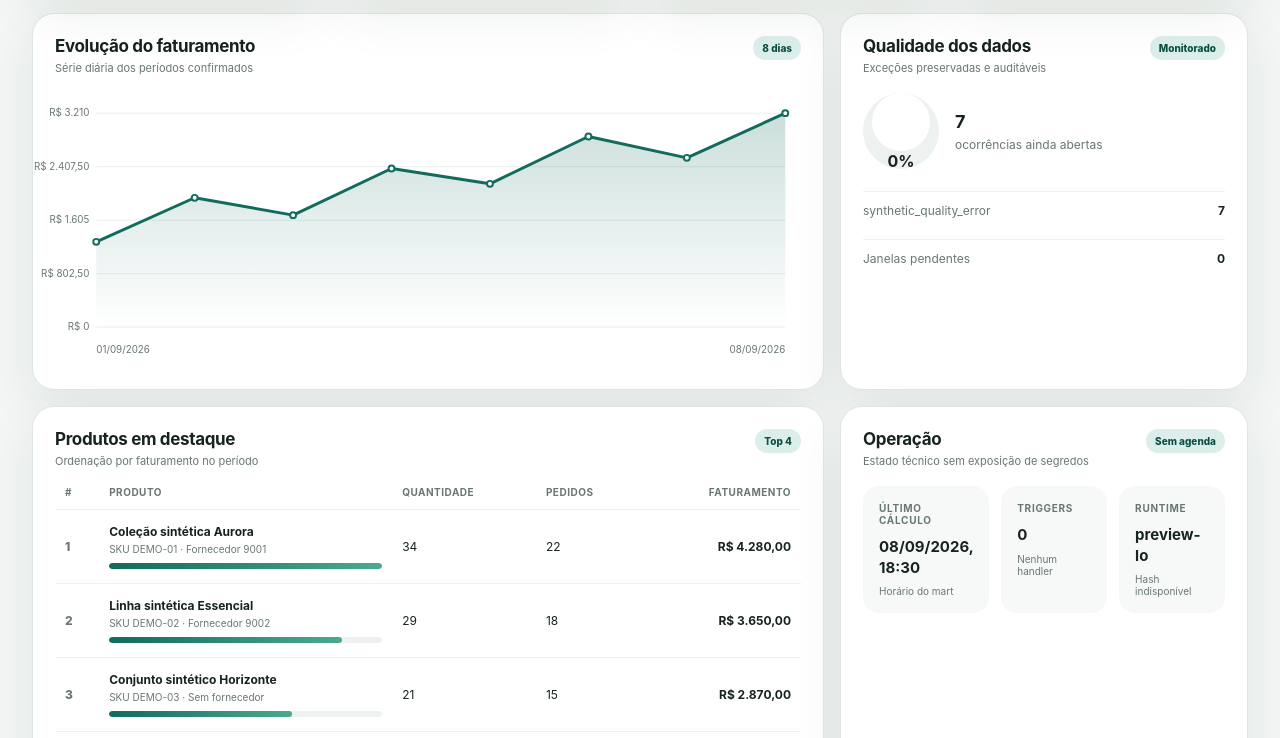
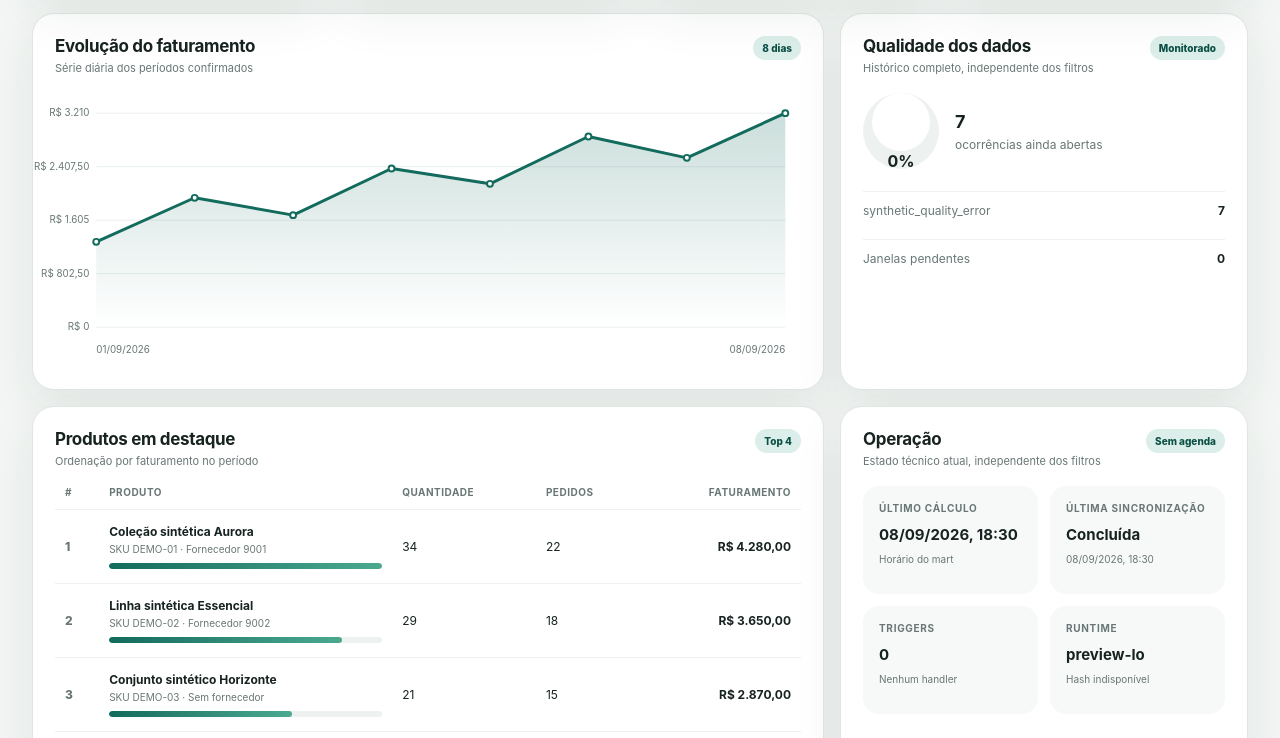
Before and after one commit to Kaisonwoo/pratearts-analytics-api, a website: page src/ui/Index.html in a window 1280 px wide. Shown: the part 662-1400 px from the top of the page. Drawn offline with Linux system fonts and the light colour scheme.

Commit message:
feat: CSV de relatórios e status da sincronização no painel (#28)

```diff
--- a/src/ui/Index.html
+++ b/src/ui/Index.html
@@ -241,6 +241,7 @@
       font-weight: 800;
       white-space: nowrap;
     }
+    .chip.problem { color: var(--danger); background: var(--danger-soft); }
     .chart-wrap { position: relative; min-height: 270px; }
     #trendChart { width: 100%; height: 270px; overflow: visible; }
     .chart-grid { stroke: #e9efed; stroke-width: 1; }
@@ -305,9 +306,10 @@
     .bar span { display: block; height: 100%; border-radius: inherit; background: linear-gradient(90deg, var(--brand), #4ba990); }
     .ops {
       display: grid;
-      grid-template-columns: repeat(3, 1fr);
+      grid-template-columns: repeat(2, minmax(0, 1fr));
       gap: 12px;
     }
+    #syncStatus.problem { color: var(--danger); }
     .op-card { min-height: 108px; padding: 16px; border-radius: 16px; background: #f7f9f8; }
     .op-card span { display: block; color: var(--muted); font-size: 10px; font-weight: 750; text-transform: uppercase; letter-spacing: .07em; }
     .op-card strong { display: block; margin-top: 11px; font-size: 15px; line-height: 1.35; }
@@ -446,7 +448,7 @@
 
         <article class="panel" id="quality">
           <div class="panel-head">
-            <div><h2>Qualidade dos dados</h2><span class="panel-sub">Exceções preservadas e auditáveis</span></div>
+            <div><h2>Qualidade dos dados</h2><span class="panel-sub">Histórico completo, independente dos filtros</span></div>
             <span class="chip">Monitorado</span>
           </div>
           <div class="quality-score">
@@ -474,11 +476,12 @@
 
         <article class="panel">
           <div class="panel-head">
-            <div><h2>Operação</h2><span class="panel-sub">Estado técnico sem exposição de segredos</span></div>
+            <div><h2>Operação</h2><span class="panel-sub">Estado técnico atual, independente dos filtros</span></div>
             <span class="chip" id="operationChip">Verificando</span>
           </div>
           <div class="ops">
             <div class="op-card"><span>Último cálculo</span><strong id="lastCalculation">—</strong><small>Horário do mart</small></div>
+            <div class="op-card"><span>Última sincronização</span><strong id="syncStatus">—</strong><small id="syncDetail">Aguardando consulta</small></div>
             <div class="op-card"><span>Triggers</span><strong id="triggerCount">—</strong><small id="triggerHandlers">Nenhum handler</small></div>
             <div class="op-card"><span>Runtime</span><strong id="runtimeRevision">—</strong><small id="runtimeHash">Hash indisponível</small></div>
           </div>
@@ -604,6 +607,22 @@
       }
       function renderOperations(operations, runtime) {
         document.getElementById('lastCalculation').textContent = dateTime(operations.latestCalculationAt);
+        var sync = operations.latestSync || null;
+        var status = sync && sync.status;
+        var statusLabels = {
+          started: 'Iniciada', in_progress: 'Em andamento', completed: 'Concluída',
+          blocked: 'Bloqueada', failed: 'Falhou'
+        };
+        var problem = status === 'blocked' || status === 'failed';
+        var syncStatus = document.getElementById('syncStatus');
+        syncStatus.textContent = sync
+          ? (Object.prototype.hasOwnProperty.call(statusLabels, status) ? statusLabels[status] : 'Estado desconhecido')
+          : 'Sem registro';
+        syncStatus.classList.toggle('problem', problem);
+        document.getElementById('syncDetail').textContent = sync
+          ? dateTime(sync.finishedAt || sync.startedAt) +
+            (problem && sync.errorCode ? ' · ' + sync.errorCode : '')
+          : 'Nenhuma execução em sync_runs';
         var triggers = operations.triggers || { installed: null, handlers: [] };
         document.getElementById('triggerCount').textContent = triggers.installed == null ? 'Não disponível' : integer(triggers.installed);
         document.getElementById('triggerHandlers').textContent = triggers.handlers && triggers.handlers.length ? triggers.handlers.join(', ') : 'Nenhum handler';
@@ -611,7 +630,12 @@
         var hash = runtime && runtime.sourceHash;
         document.getElementById('runtimeRevision').textContent = revision ? revision.slice(0, 10) : 'Não disponível';
         document.getElementById('runtimeHash').textContent = hash ? 'SHA-256 ' + hash.slice(0, 12) + '…' : 'Hash indisponível';
-        document.getElementById('operationChip').textContent = Number(triggers.installed || 0) === 0 ? 'Sem agenda' : 'Agendado';
+        var chip = document.getElementById('operationChip');
+        chip.textContent = problem ? 'Falha registrada' :
+          (status === 'started' || status === 'in_progress') ? 'Em andamento' :
+          triggers.installed == null ? 'Agenda indisponível' :
+          Number(triggers.installed) === 0 ? 'Sem agenda' : 'Agendado';
+        chip.classList.toggle('problem', problem);
       }
       function render(envelope) {
         setLoading(false);
@@ -666,7 +690,14 @@
               { position: 4, name: 'Variação sintética Brisa', sku: 'DEMO-04', supplierId: '9001', quantity: 18, ordersCount: 12, revenue: 2140 }
             ],
             quality: { totalErrors: 7, unresolvedErrors: 7, errorsByCode: [{ code: 'synthetic_quality_error', count: 7 }], pendingWindows: 0 },
-            operations: { latestCalculationAt: '2026-09-08T18:30:00.000Z', triggers: { installed: 0, handlers: [] } }
+            operations: {
+              latestCalculationAt: '2026-09-08T18:30:00.000Z',
+              latestSync: {
+                status: 'completed', startedAt: '2026-09-08T18:25:00.000Z',
+                finishedAt: '2026-09-08T18:30:00.000Z', errorCode: null
+              },
+              triggers: { installed: 0, handlers: [] }
+            }
           },
           meta: {
             generatedAt: new Date().toISOString(),
```
Also changed, not shown: docs/reporting-dashboard.md (+24 -2 lines), tests/reports.test.mjs (+66 -4 lines), 2 other files.
